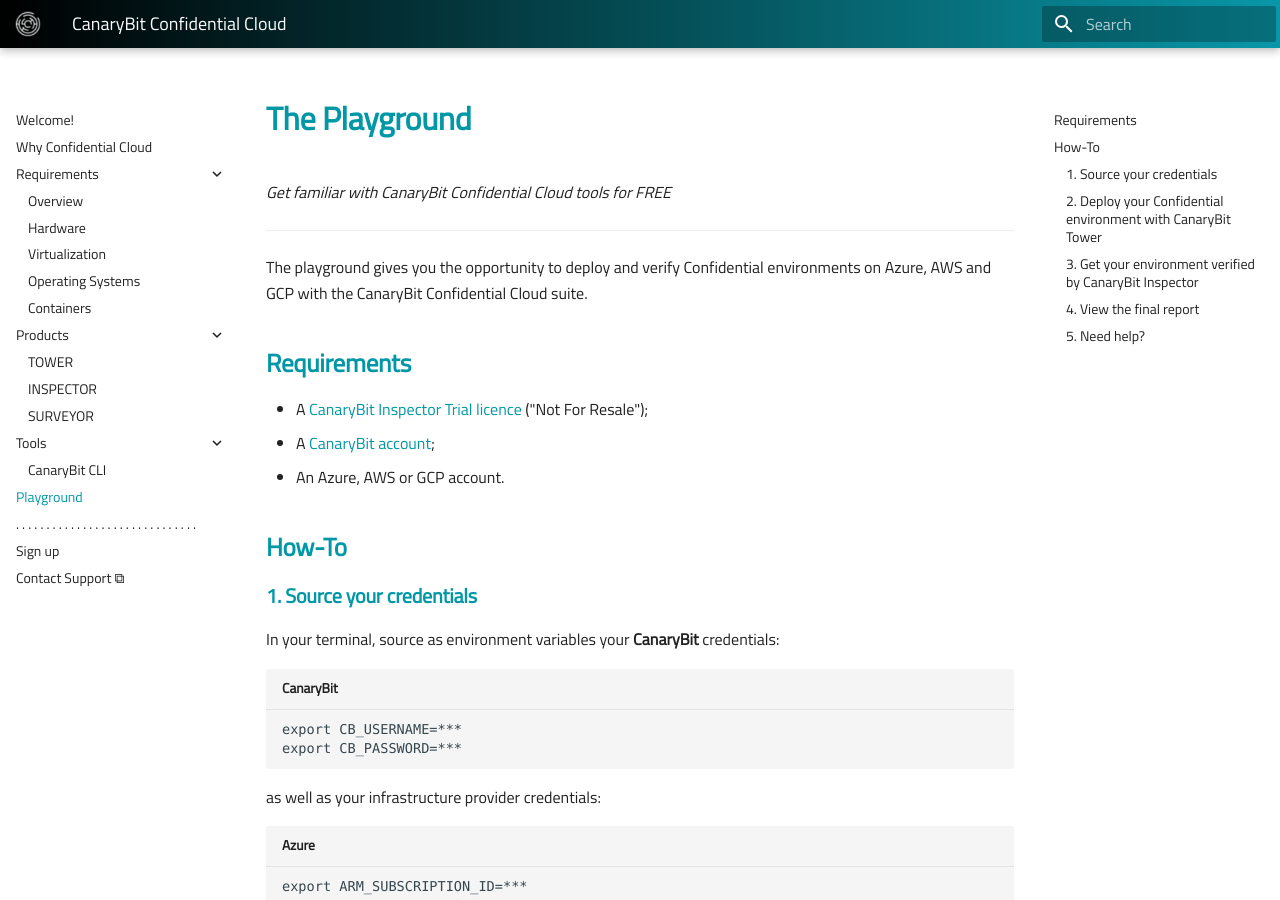
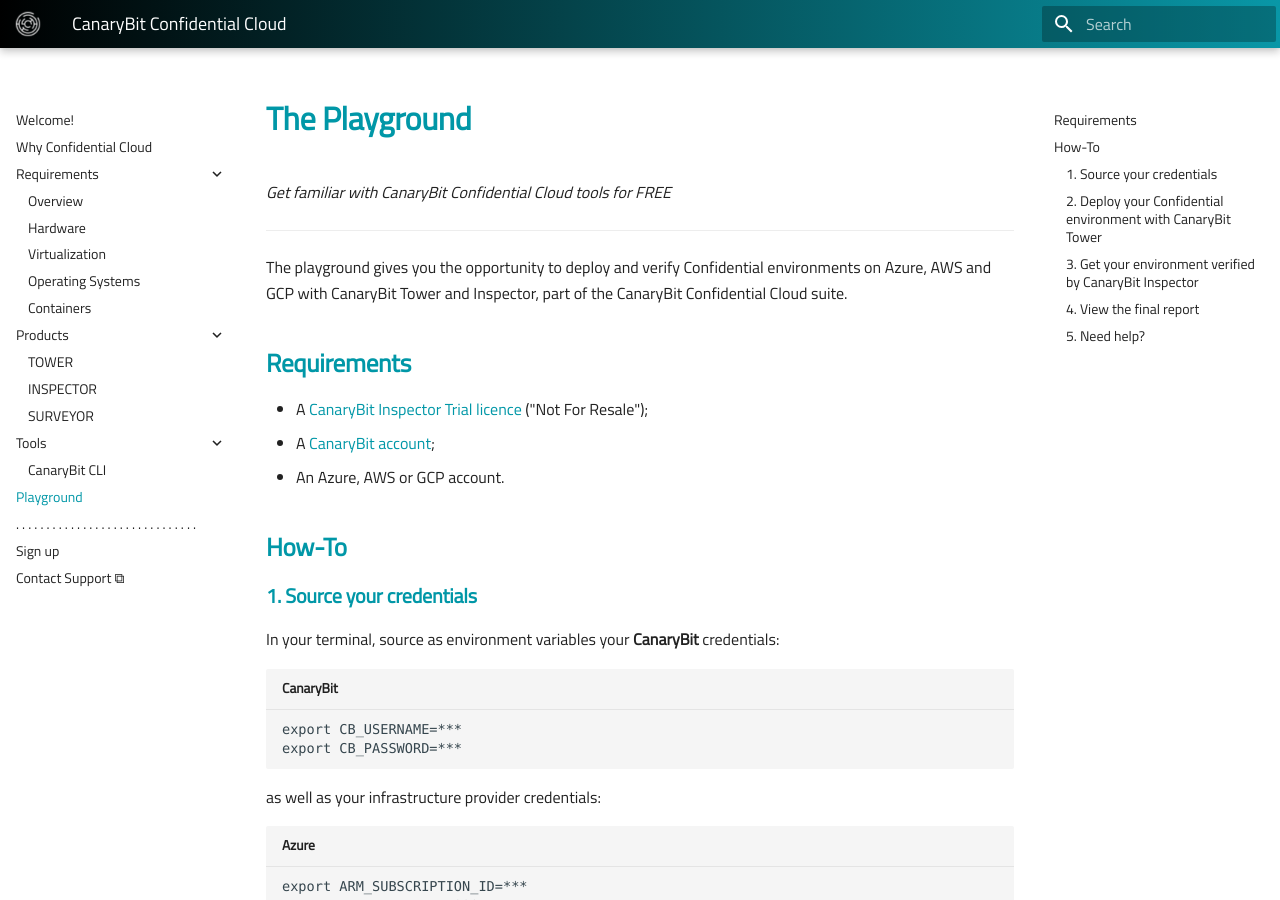
Before and after one commit to canarybit/cc-docs, an MkDocs documentation site: the page built from docs/playground.md, in a window 1280 px wide and 900 px high. Built offline with MkDocs 1.6.1 and Material for MkDocs 9.7.7, drawn with Linux system fonts in a browser that asks for light colours.

Commit message:
General improvements

```diff
--- a/docs/playground.md
+++ b/docs/playground.md
@@ -4,7 +4,7 @@
 
 ---
 
-The playground gives you the opportunity to deploy and verify Confidential environments on Azure, AWS and GCP with the CanaryBit Confidential Cloud suite.
+The playground gives you the opportunity to deploy and verify Confidential environments on Azure, AWS and GCP with CanaryBit Tower and Inspector, part of the CanaryBit Confidential Cloud suite.
 
 ## Requirements
 
```
